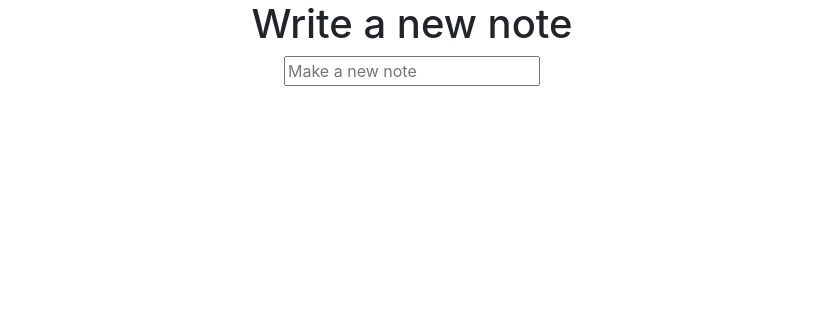
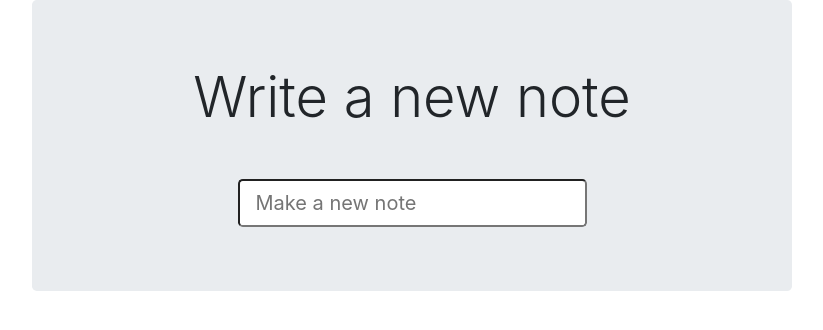
Before and after one commit to patryklomza/twentymin, a Django app: page / in a window 1280 px wide. Shown: the top 330 px of the page, without its empty margins (228-1051 px from the left). Run offline with Django 3.2, Linux system fonts and the light colour scheme; some libraries are stand-ins or nearby versions.

Commit message:
Update frontend with bootstrap

```diff
--- /dev/null
+++ b/notebooks/static/base.css
@@ -0,0 +1,3 @@
+#id_new_note {
+  margin-top: 2em;
+}
--- a/notebooks/templates/base.html
+++ b/notebooks/templates/base.html
@@ -8,26 +8,25 @@
   <meta name='viewport' content='widht=device-width, initial-scale=1'>
   <title>WeNote!</title>
   <link rel="stylesheet" href="{% static "bootstrap/css/bootstrap.min.css" %}">
+  <link rel="stylesheet" href="{% static 'base.css' %}">
 </head>
 
 <body>
   <div class='container'>
     <div class="row justify-content-center">
-      <div class="col-6">
+      <div class="col-8 jumbotron">
         <div class="text-center">
-          <h1>{% block header_text %}{% endblock header_text %}</h1>
+          <h1 class='display-4'>{% block header_text %}{% endblock header_text %}</h1>
           <form action="{% block form_action %}{% endblock form_action %}" method="POST">
-            <input name='note_text' type="text" id="id_new_note" placeholder="Make a new note">
+            <input class='form-control-lg' name='note_text' type="text" id="id_new_note" placeholder="Make a new note">
             {% csrf_token %}
           </form>
         </div>
       </div>
     </div>
-    <div class="row">
-      <div class="col-md-6 col-md-offset-3">
-        {% block paragraph %}
-        {% endblock paragraph %}
-      </div>
+    <div class="row justify-content-center">
+      {% block paragraph %}
+      {% endblock paragraph %}
     </div>
   </div>
 </body>
--- a/notebooks/templates/notebooks.html
+++ b/notebooks/templates/notebooks.html
@@ -6,6 +6,10 @@
 
 {% block paragraph %}
 {% for note in notebook.note_set.all %}
-<p id='id_note_paragraph'>{{ note.text }}</p>
+<div class="card col-lg-8">
+  <div class="card-body">
+    <p id='id_note_paragraph'>{{ note.text }}</p>
+  </div>
+</div>
 {% endfor %}
 {% endblock paragraph %}
```
